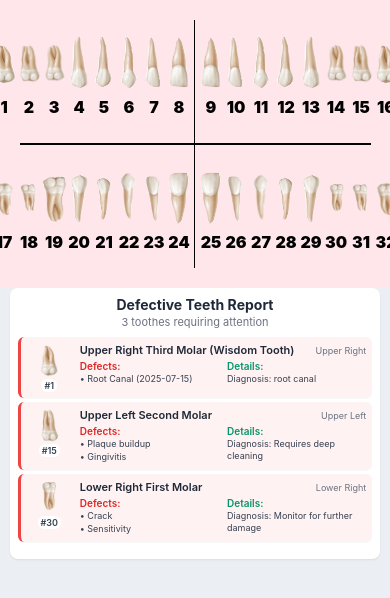
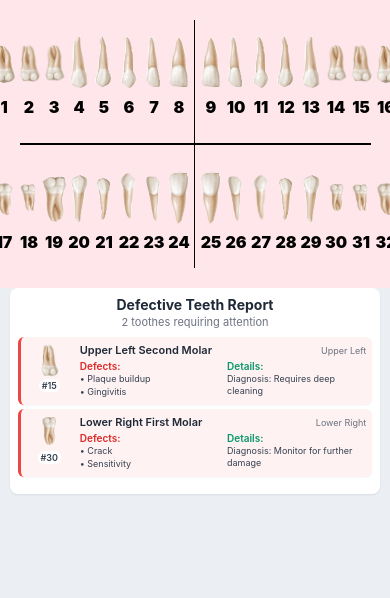
Before and after one commit to jophinbabu/tooth-chart, a React Native app: screen / in a window 390 px wide. Shown: the top 598 px of the page. Built offline with nearby package versions, Linux system fonts and the light colour scheme.

Commit message:
fixed detail modal of URTM

```diff
--- a/components/ToothCard.js
+++ b/components/ToothCard.js
@@ -24,7 +24,7 @@ const styles = StyleSheet.create({
     marginVertical: 1,
     alignItems: 'center',
     justifyContent: 'center',
-     backgroundColor: '#ffe6eb',
+
   },
   image: {
     width: 25,
--- a/data/teethData.json
+++ b/data/teethData.json
@@ -5,14 +5,9 @@
   "type": "Permanent",
   "number": 1,
   "quadrant": "Upper Right",
-  "defect": [
-    {
-      "type": "Root Canal",
-      "date": "2025-07-15"
-    }
-  ],
+  "defect": [],
   "photo": "1",
-  "details": "Diagnosis: root canal"
+  "details": ""
 },
 
     {
```
